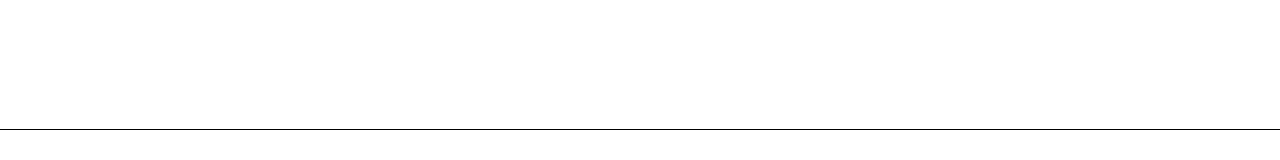
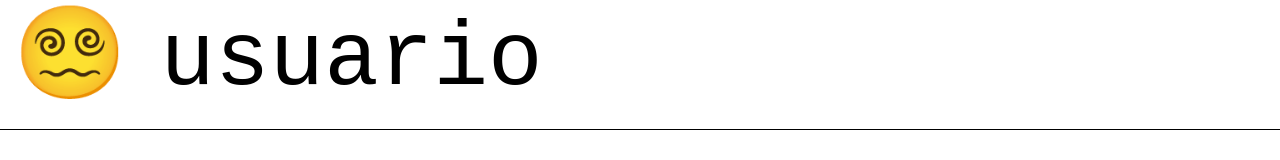
Before and after one commit to DerekMorsantt/pruebacortaa1, a plain HTML site: page index.html in a window 1280 px wide. Shown: the top 160 px of the page. Drawn offline with Linux system fonts and the light colour scheme.

Commit message:
Version 3

```diff
--- a/componentes/header.css
+++ b/componentes/header.css
@@ -3,3 +3,18 @@
     height: 10rem;
     border-bottom: 1px solid black;
 }
+
+.logo {
+
+        padding: 1rem 1rem;
+        font-size: 7rem;
+        margin-top: 1rem;
+}
+
+
+.logo1 {
+    padding: 1rem 1rem;
+    font-size: 7rem;
+    margin-top: 1rem;
+
+}
--- a/index.html
+++ b/index.html
@@ -13,7 +13,11 @@
     <link rel="stylesheet" href="config.css">
 </head>
 <body>
-    <header class="header"></header>
+    <header class="header">
+        <span class="logo">😵‍💫</span>
+        <span class="logo1">usuario</span>
+    </header>
+
     <section class="section"></section>
     <footer class="footer"></footer>
 </body>
```
Also changed, not shown: componentes/footer.css (line endings or trailing spaces).
